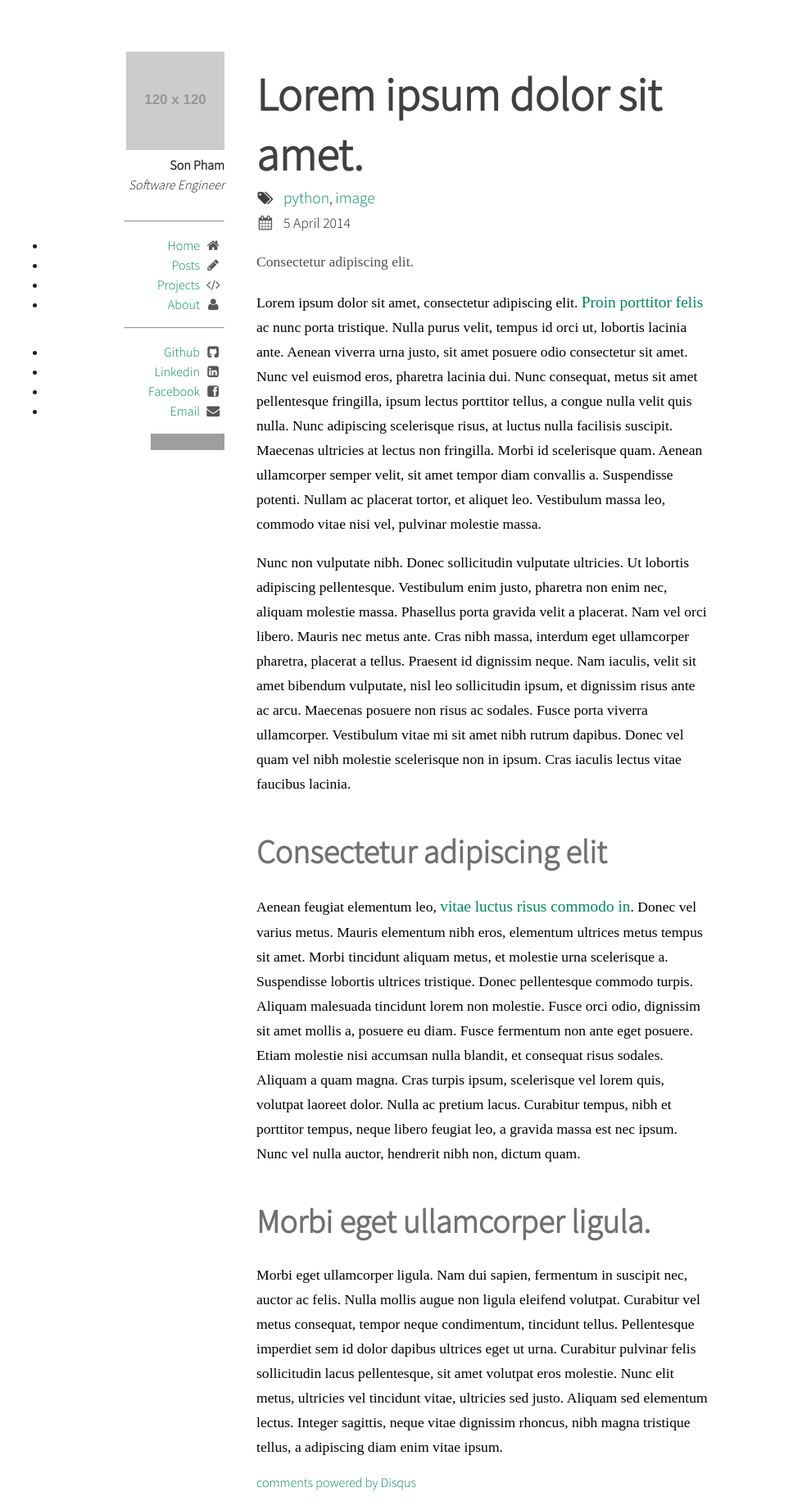
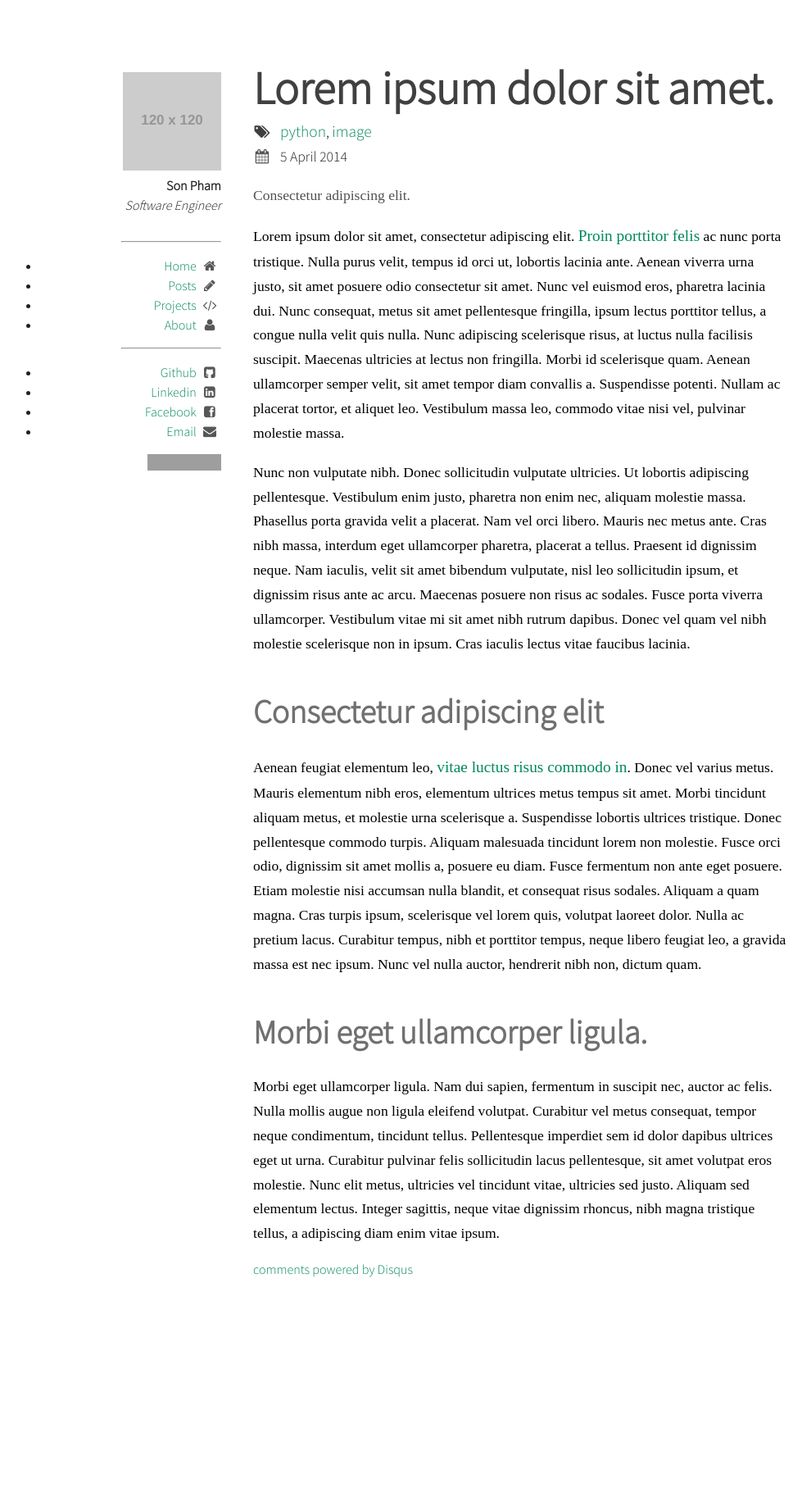
Before and after one commit to sonph/sonph.github.io.old, a Jekyll site: the page index.html, which Jekyll copies as it is, in a window 1280 px wide. Shown: the whole page at 82% size, without its empty margins (31-1021 px from the left). Built offline with Jekyll 4.4.1, drawn with Linux system fonts in a browser that asks for light colours; Markdown is read by kramdown in place of the engine named in the settings; comment, search, counter and statistics services are not loaded; after the commit the page ends 1574 px from its top, so only the background shows below that; grey boxes are pictures that could not be loaded.

Commit message:
minor css fix

```diff
--- a/assets/css/style.css
+++ b/assets/css/style.css
@@ -20,6 +20,8 @@ body {
     font-family: 'Source Sans Pro', sans-serif;
     font-weight: 300;
     font-style: normal;
+    margin: 0;
+    padding: 0;
 }
 
 #side, #navmobile {
@@ -99,14 +101,18 @@ a:hover {
     #main {
         padding-left: 20px;
         padding-right: 10%;
-        max-width: 700px;
+        max-width: 800px;
+    }
+
+    #navmobile {
+        display: none;
     }
 
     #side {
         line-height: 1.5em;
         text-align: right;
         padding-left: 40px;
-        margin-top: 35px;
+        margin-top: 68px;
         display: inline-block;
     }
 }
```
